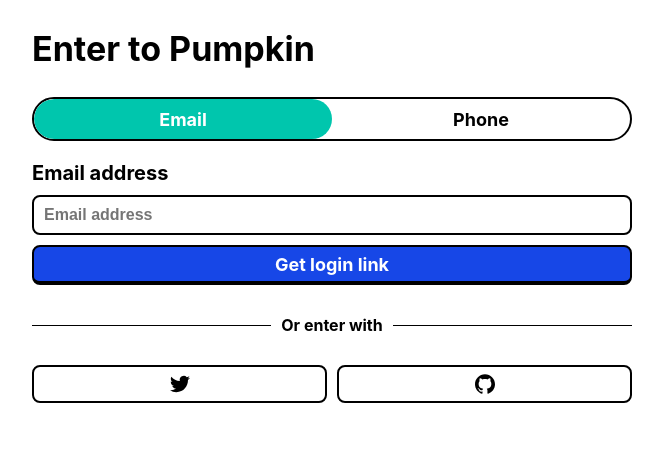
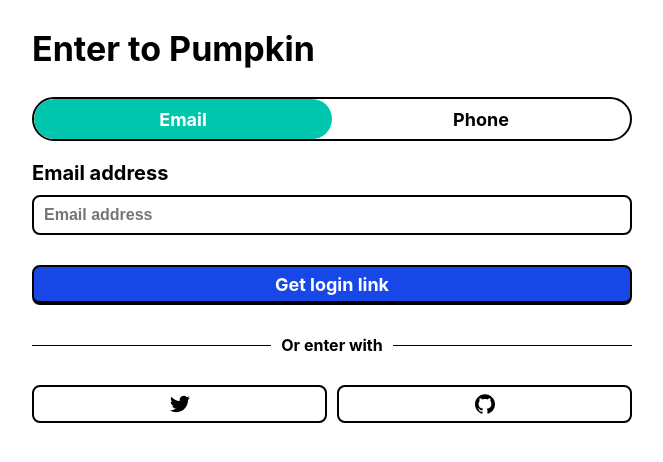
Before and after one commit to Bori-github/pumpkin-market, a Next.js app: page /enter in a window 1280 px wide. Shown: the top 462 px of the page, without its empty margins (308-971 px from the left). Built offline with nearby package versions, Linux system fonts and the light colour scheme.

Commit message:
feat(enter.tsx): react-hook-form 적용
- Input 컴포넌트에 register, errors props로 전달

```diff
--- a/src/components/Input.tsx
+++ b/src/components/Input.tsx
@@ -1,20 +1,28 @@
 import styled from '@emotion/styled';
+import type { FieldError, UseFormRegisterReturn } from 'react-hook-form';
 
 interface InputProps {
   name: string;
   label: string;
-  [key: string]: string | boolean;
+  register: UseFormRegisterReturn;
+  errors?: FieldError;
 }
 
-export const Input = ({ name, label, ...rest }: InputProps) => {
+export const Input = ({ name, label, register, errors }: InputProps) => {
   return (
     <>
       <Label htmlFor={name}>{label}</Label>
       {name === 'email' && (
-        <InputField type="email" placeholder={label} {...rest} />
+        <div>
+          <InputField type="email" placeholder={label} {...register} />
+          <ErrorText>{errors?.message}</ErrorText>
+        </div>
       )}
       {name === 'phone' && (
-        <InputField type="number" placeholder={label} {...rest} />
+        <div>
+          <InputField type="number" placeholder={label} {...register} />
+          <ErrorText>{errors?.message}</ErrorText>
+        </div>
       )}
     </>
   );
@@ -44,3 +52,11 @@
     -moz-appearance: textfield;
   }
 `;
+
+const ErrorText = styled.span`
+  display: inline-block;
+  margin: 6px 0 0 6px;
+  color: #f85a2b;
+  font-size: 13px;
+  font-weight: bold;
+`;
--- a/src/pages/enter.tsx
+++ b/src/pages/enter.tsx
@@ -6,9 +6,30 @@
 import { css } from '@emotion/react';
 import { Input } from '../components/Input';
 import { FormButtom } from '../components/FormButton';
+import { useForm } from 'react-hook-form';
+
+interface EnterFromProps {
+  email?: string;
+  phone?: number;
+}
 
 const Enter: NextPage = () => {
+  const {
+    register,
+    reset,
+    handleSubmit,
+    formState: { errors },
+  } = useForm<EnterFromProps>();
   const [method, setMethod] = useState<'email' | 'phone'>('email');
+
+  const handleMethod = (method: 'email' | 'phone') => {
+    reset();
+    setMethod(method);
+  };
+
+  const onSubmit = (data: EnterFromProps) => {
+    console.log(data);
+  };
 
   return (
     <Section>
@@ -16,25 +37,39 @@
       <MethodTab>
         <EmailTabButton
           type="button"
-          onClick={() => setMethod('email')}
+          onClick={() => handleMethod('email')}
           method={method}
         >
           Email
         </EmailTabButton>
         <PhoneTabButton
           type="button"
-          onClick={() => setMethod('phone')}
+          onClick={() => handleMethod('phone')}
           method={method}
         >
           Phone
         </PhoneTabButton>
       </MethodTab>
-      <Form>
+      <Form onSubmit={handleSubmit(onSubmit)}>
         {method === 'email' && (
-          <Input name="email" label="Email address" required />
+          <Input
+            register={register('email', {
+              required: '* Email address is required.',
+            })}
+            name="email"
+            label="Email address"
+            errors={errors.email}
+          />
         )}
         {method === 'phone' && (
-          <Input name="phone" label="Phone number" required />
+          <Input
+            register={register('phone', {
+              required: '* Phone number is required.',
+            })}
+            name="phone"
+            label="Phone number"
+            errors={errors.phone}
+          />
         )}
         <FormButtom
           type="submit"
```
